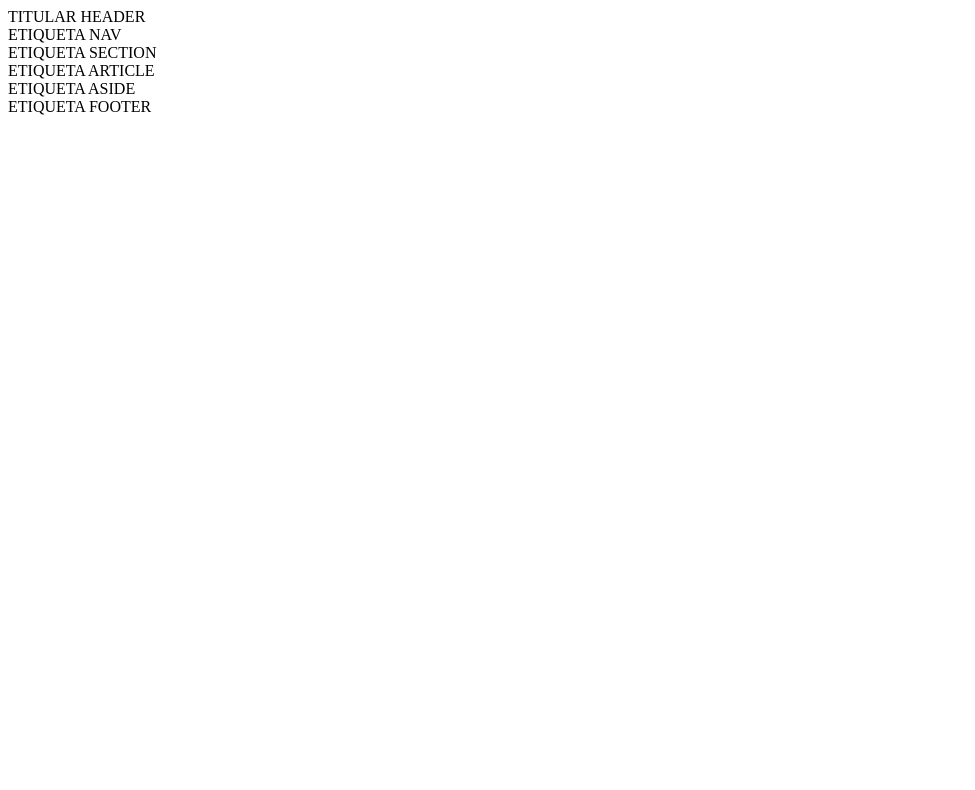
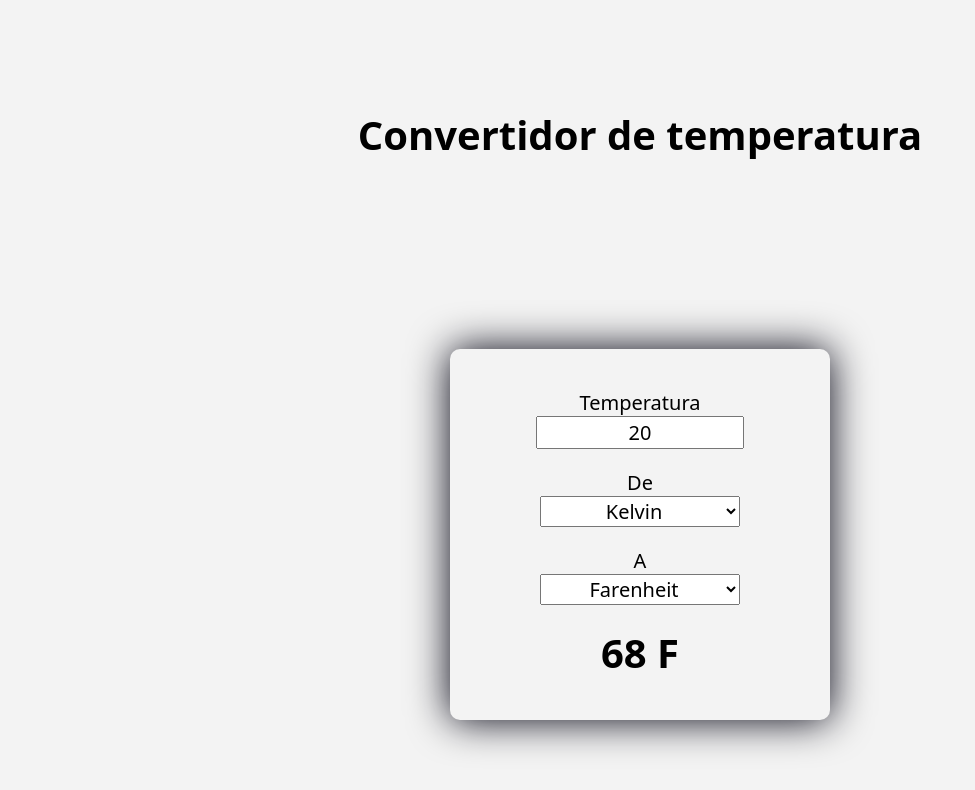
Before and after one commit to Roberto-JP/jimenezposada_150824, a plain HTML site: page index.html in a window 1280 px wide. Shown: the whole page, without its empty margins (0-975 px from the left). Drawn offline with Linux system fonts and the light colour scheme.

Commit message:
Finalizacion de código HTML, Finalización de hoja de estilos, Inicio de lógica del negocio

```diff
--- /dev/null
+++ b/css/converter.css
@@ -0,0 +1,39 @@
+html{
+    background: rgb(243, 243, 243);
+    font-family: system-ui, -apple-system, BlinkMacSystemFont, 'Segoe UI', Roboto, Oxygen, Ubuntu, Cantarell, 'Open Sans', 'Helvetica Neue', sans-serif;
+    font-size: 15pt;
+}
+
+html,body{
+    height: 100%;
+    margin: 0;
+}
+
+body{
+    display: grid;
+    place-items: center;
+
+}
+ #converter{
+    width: 15rem;
+    padding: 2rem;
+    border-radius: 0.5rem;
+    box-shadow: 0 0 2rem 0 #000010;
+    display: flex;
+    flex-direction: column;
+    align-items: center;
+ }
+
+ #converter input, #converter select{
+    font-family: inherit;
+    font-size: inherit;
+    margin-block-end: 1rem;
+    text-align: center;
+    width: 10rem;
+
+ }
+
+ #converter #output-temp{
+    font-size: 2rem;
+    font-weight: bold;
+ }
--- a/index.html
+++ b/index.html
@@ -1,23 +1,38 @@
 <!DOCTYPE html>
-<html lang="es">
+<html lang="es" dir="ltr">
     <head>
         <title>ROBERTO JIMENEZ</title>
+        <link rel="shortcut icon" href="https://c.s-microsoft.com/favicon.ico?v2" />
         <meta charset="utf-8"/>
         <meta name="viewport" content="width=device-width,initial-scale=1" />
         <meta name="title" content="Aplicaiones para conversion de temperatura"/>
         <meta name="description" content="Convierte unidades Kelvin, Farenheit y Celcius"/>
         <meta name="theme-color" content="#000000" />
+        <link rel="stylesheet" href="css/converter.css"/>
 
 
     </head>
         <body>
-            <header>TITULAR HEADER</header>
-            <nav>ETIQUETA NAV </nav>
-            <section>ETIQUETA SECTION
-                <article>ETIQUETA ARTICLE</article>
-                <aside> ETIQUETA ASIDE</aside>
-            </section>
-            <footer>ETIQUETA FOOTER</footer>
+
+            <h1>Convertidor de temperatura</h1>
+            <form id="converter">
+                <lebel for="input-temp">Temperatura</lebel>
+                <input type="text" id="input-temp" name="input-temp" value="20" />
+                <label for="input-unit">De</label>
+                <select id="input-unit" name="input-unit">
+                    <option value="c" selected>Celsius</option>
+                    <option value="f" selected>Farenheit</option>
+                    <option value="k" selected>Kelvin</option>
+                </select>
+                <label for="output-unit">A</label>
+                <select id="output-unit" name="output-unit">
+                    <option value="c">Celsius</option>
+                    <option value="f" selected>Farenheit</option>
+                    <option value="k">Kelvin</option>
+                 </select>
+                 <output name="output-temp" id="output-temp" for="input-temp input-unit output-unit">68 F</output>
+                 </form>
+                 <script src="js/converter.js"></script>
 
         </body>
  </html>
--- /dev/null
+++ b/js/converter.js
@@ -0,0 +1,7 @@
+const inputField = document.getElementById("input-temp");
+const fromUnitField = document.getElementById("imput-unit");
+const toUnitField = document.getElementById("output-unit");
+const outputField = document.getElementById("imput-temp");
+const form = document.getElementById("converter");
+
+console.log("roberto david jimenez posada");
```
